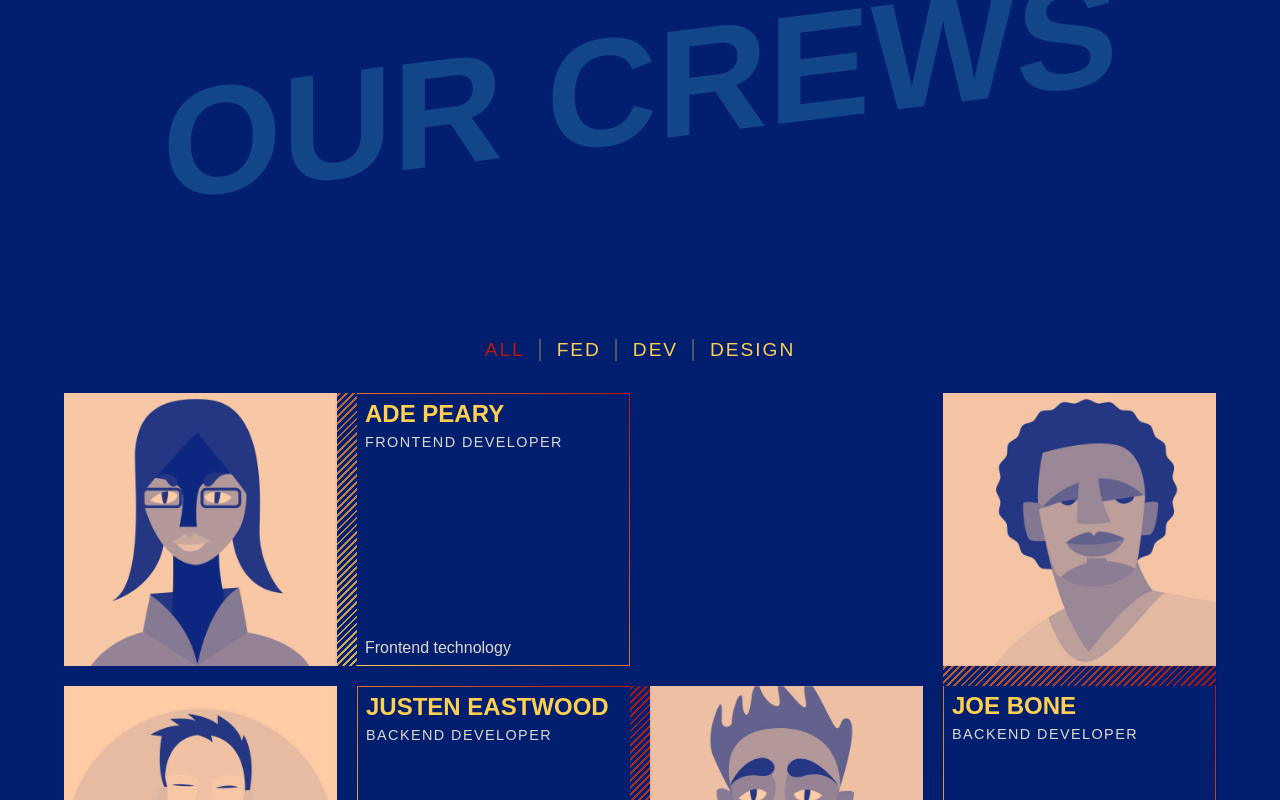
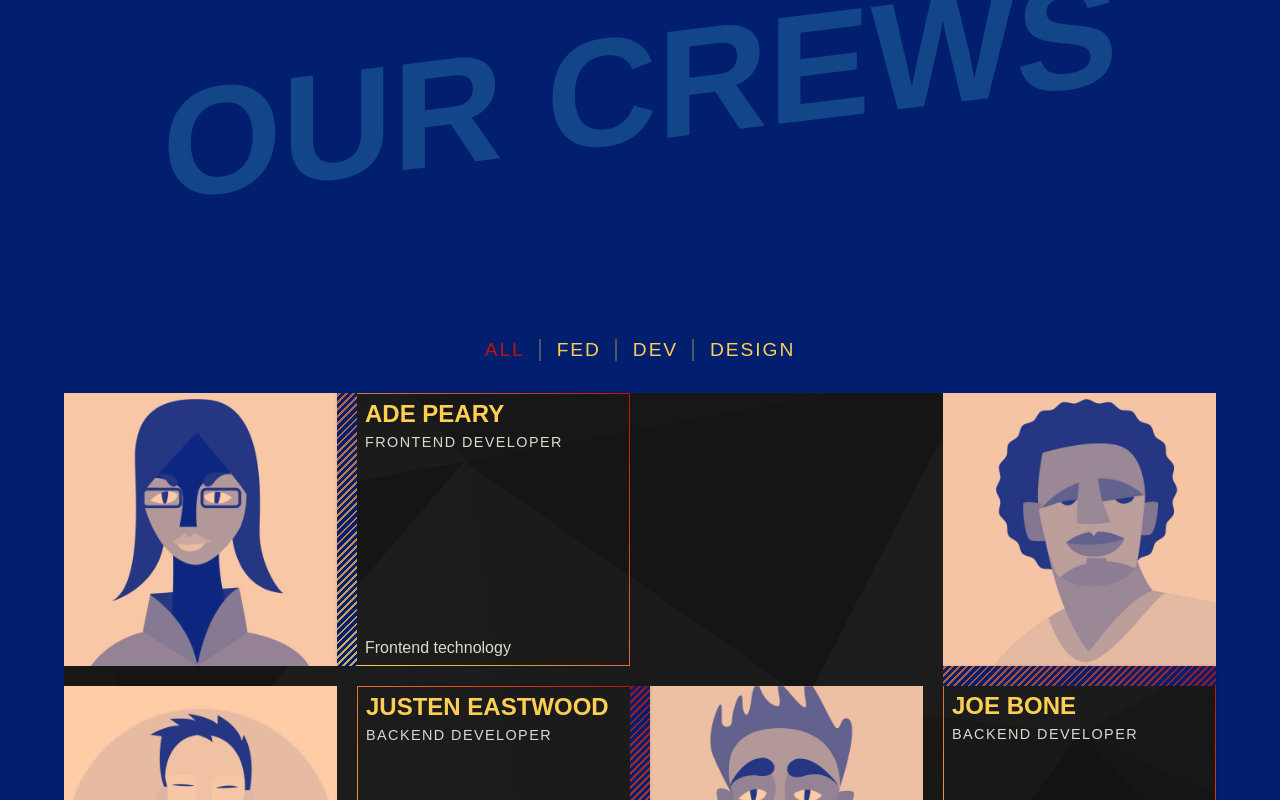
Before and after one commit to gyver98/react-our-crews-app, a React (Create React App) app: page / in a window 1280 px wide. Shown: the top 800 px of the page. Built offline with nearby package versions, Linux system fonts and the light colour scheme.

Commit message:
update profile

```diff
--- a/src/App.css
+++ b/src/App.css
@@ -34,9 +34,9 @@ main {
   z-index: -1;
 }
 
-/* section {
-  background: url("./img/asset 20.png");
-} */
+section {
+  background: url("./img/bck.png");
+}
 
 .filter-member {
   list-style: none;
```
